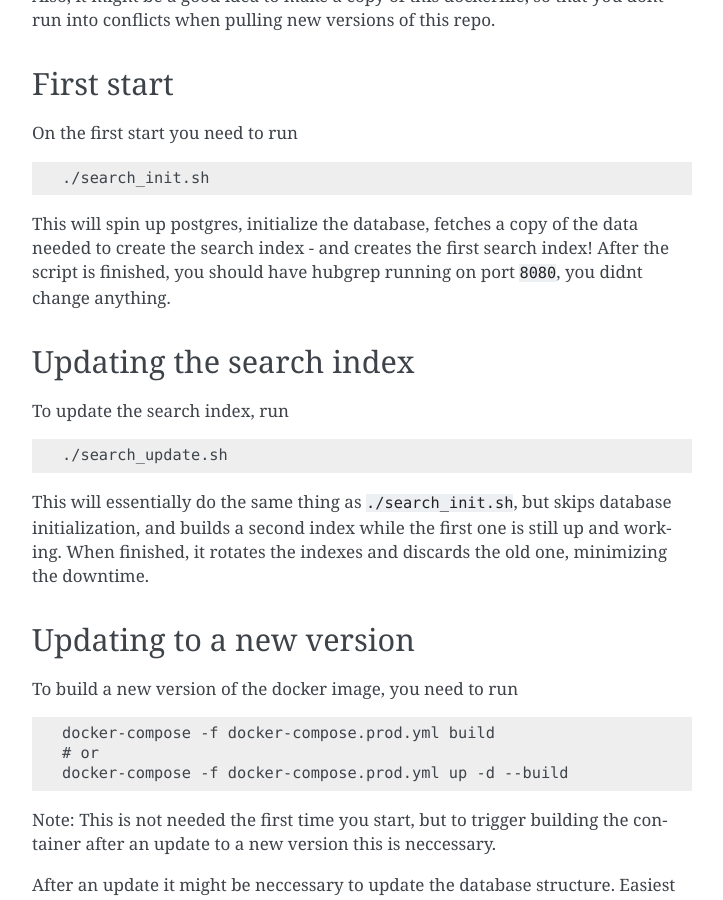
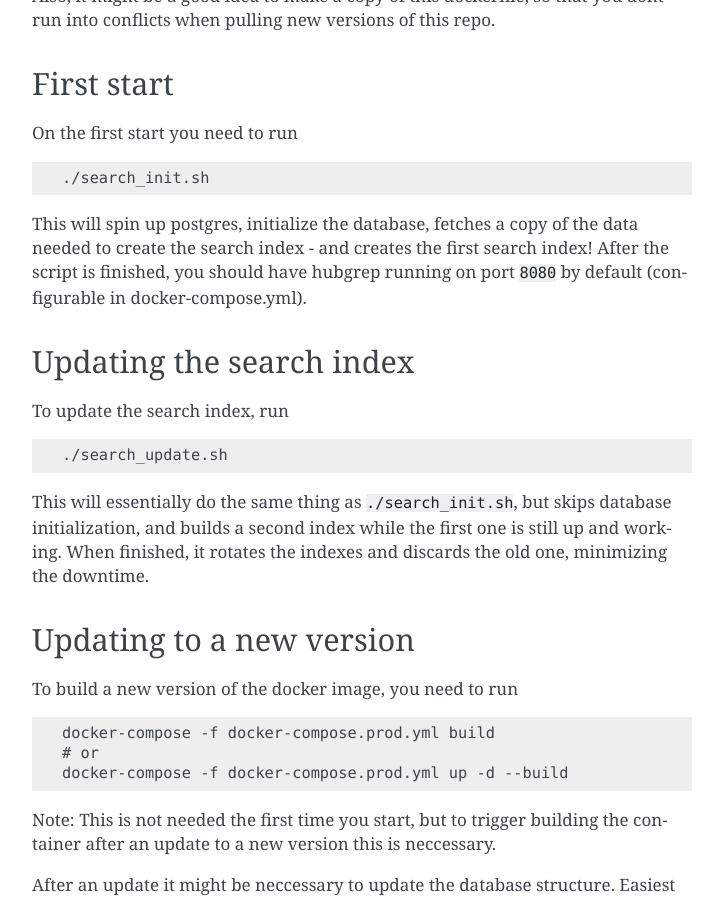
Before and after one commit to HubGrep/hubgrep_documentation, a Sphinx documentation site: the page built from source/docs/hubgrep_search/deployment/deployment.md, in a window 1280 px wide and 900 px high, scrolled down 685 px. Shown: the whole window, without its empty margins (388-1111 px from the left). Built offline with Sphinx 7.4.7, drawn with Linux system fonts in a browser that asks for light colours; pages that are not in the unit, such as notebooks, are missing from menus; the version number could not be read and is left out.

Commit message:
Update deployment.md
rephrasing

```diff
--- a/source/docs/hubgrep_search/deployment/deployment.md
+++ b/source/docs/hubgrep_search/deployment/deployment.md
@@ -31,7 +31,7 @@ On the first start you need to run
     ./search_init.sh
 
 This will spin up postgres, initialize the database, fetches a copy of the data needed to create the search index - and creates the first search index!
-After the script is finished, you should have hubgrep running on port `8080`, you didnt change anything.
+After the script is finished, you should have hubgrep running on port `8080` by default (configurable in docker-compose.yml).
 
 ## Updating the search index
 
```
